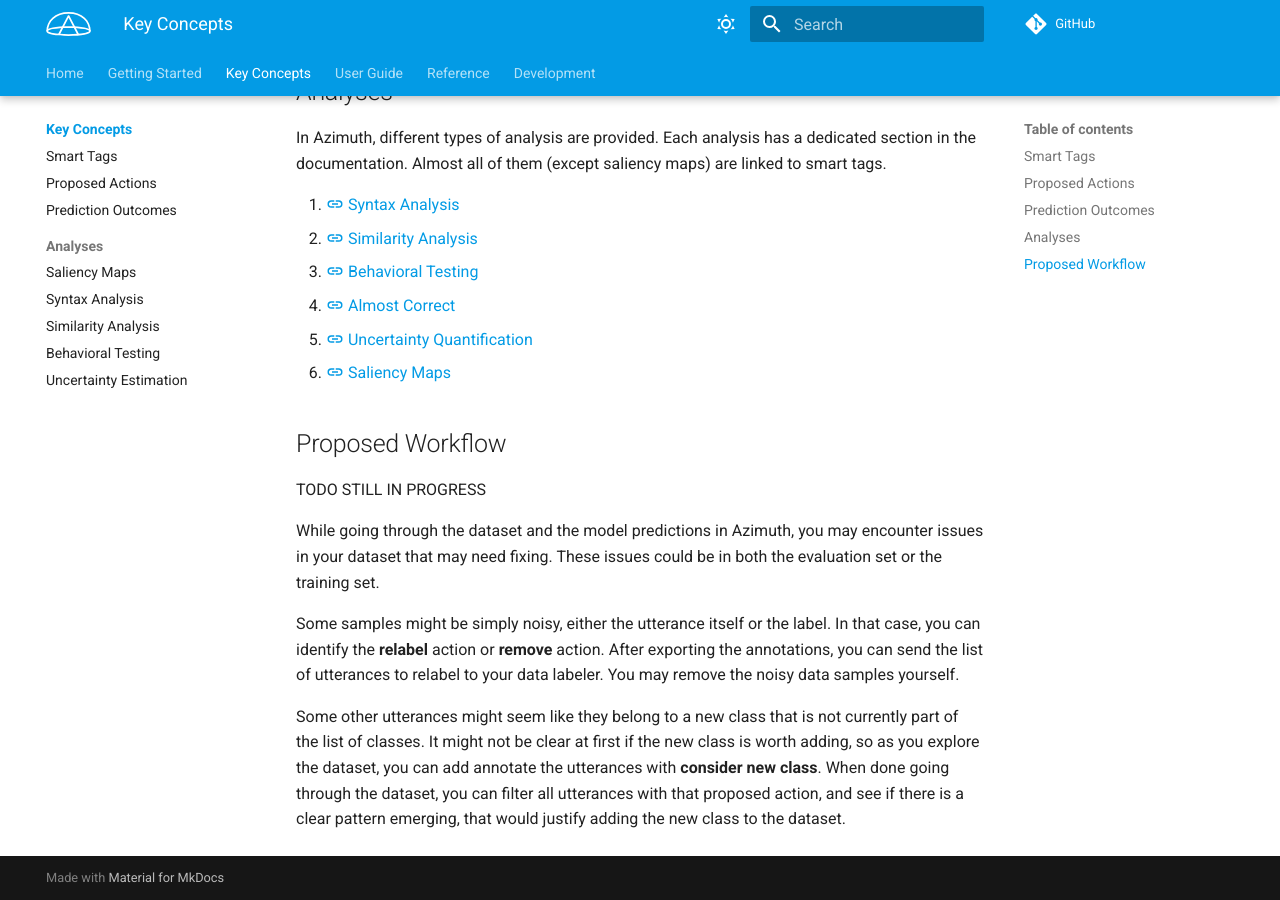
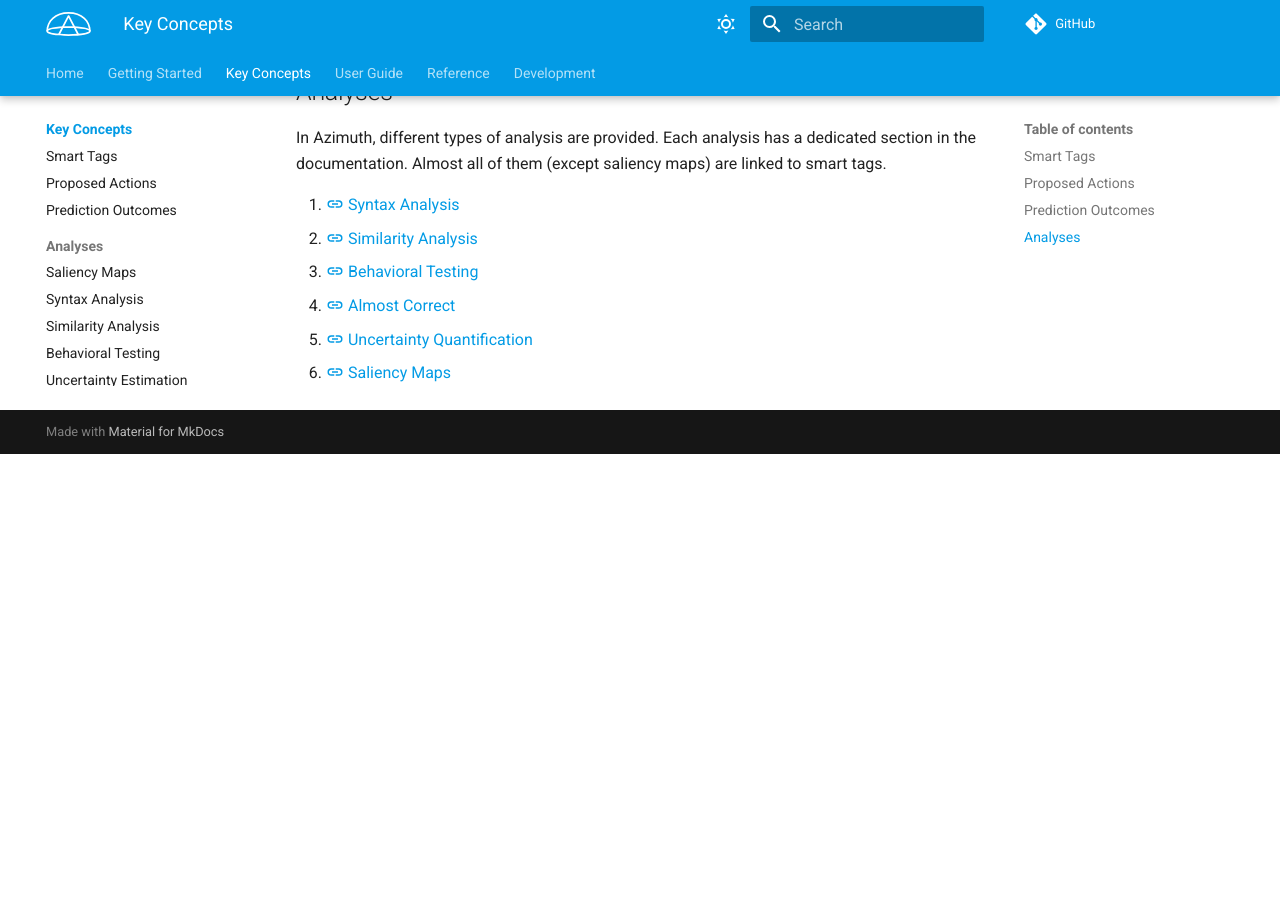
Before and after one commit to ServiceNow/azimuth, an MkDocs documentation site: the page built from docs/docs/key-concepts/index.md, in a window 1280 px wide and 900 px high, scrolled down 1470 px. Built offline with MkDocs 1.6.1 and Material for MkDocs 9.7.7, drawn with Linux system fonts in a browser that asks for light colours; comment, search, counter and statistics services are not loaded; after the commit the page ends 1924 px from its top, so only the background shows below that.

```diff
--- a/docs/docs/key-concepts/index.md
+++ b/docs/docs/key-concepts/index.md
@@ -67,22 +67,3 @@ documentation. Almost all of them (except saliency maps) are linked to smart tag
 4. [:material-link: Almost Correct](outcomes.md)
 5. [:material-link: Uncertainty Quantification](uncertainty.md)
 6. [:material-link: Saliency Maps](saliency.md)
-
-## Proposed Workflow
-
-TODO STILL IN PROGRESS
-
-While going through the dataset and the model predictions in Azimuth, you may encounter issues in
-your dataset that may need fixing. These issues could be in both the evaluation set or the training
-set.
-
-Some samples might be simply noisy, either the utterance itself or the label. In that case, you can
-identify the **relabel** action or **remove** action. After exporting the annotations, you can send
-the list of utterances to relabel to your data labeler. You may remove the noisy data samples
-yourself.
-
-Some other utterances might seem like they belong to a new class that is not currently part of the
-list of classes. It might not be clear at first if the new class is worth adding, so as you explore
-the dataset, you can add annotate the utterances with **consider new class**. When done going
-through the dataset, you can filter all utterances with that proposed action, and see if there is a
-clear pattern emerging, that would justify adding the new class to the dataset.
--- a/docs/mkdocs.yml
+++ b/docs/mkdocs.yml
@@ -45,7 +45,9 @@ markdown_extensions:
       emoji_generator: !!python/name:materialx.emoji.to_svg
       # Page tree
 nav:
-  - Home: index.md
+  - Home:
+      - index.md
+      - about-us.md
   - Getting Started:
       - getting-started/index.md
       - getting-started/a-install.md
```
Also changed, not shown: docs/docs/about-us.md (added, +117 -0 lines), docs/docs/getting-started/a-install.md (+2 -2 lines), docs/docs/getting-started/changelog/v2.md (deleted, +0 -3 lines), docs/docs/getting-started/index.md (+0 -4 lines), docs/docs/index.md (+7 -3 lines), docs/docs/_static/images/development/team/chris.png (added), docs/docs/_static/images/development/team/di.png (added), docs/docs/_static/images/development/team/fred.png (added), docs/docs/_static/images/development/team/gab.PNG (added), docs/docs/_static/images/development/team/gab.jpg (added), docs/docs/_static/images/development/team/joseph.jpg (added), docs/docs/_static/images/development/team/karine.png (added), docs/docs/_static/images/development/team/lindsay.jpeg (added), docs/docs/_static/images/development/team/nandhini.png (added).
